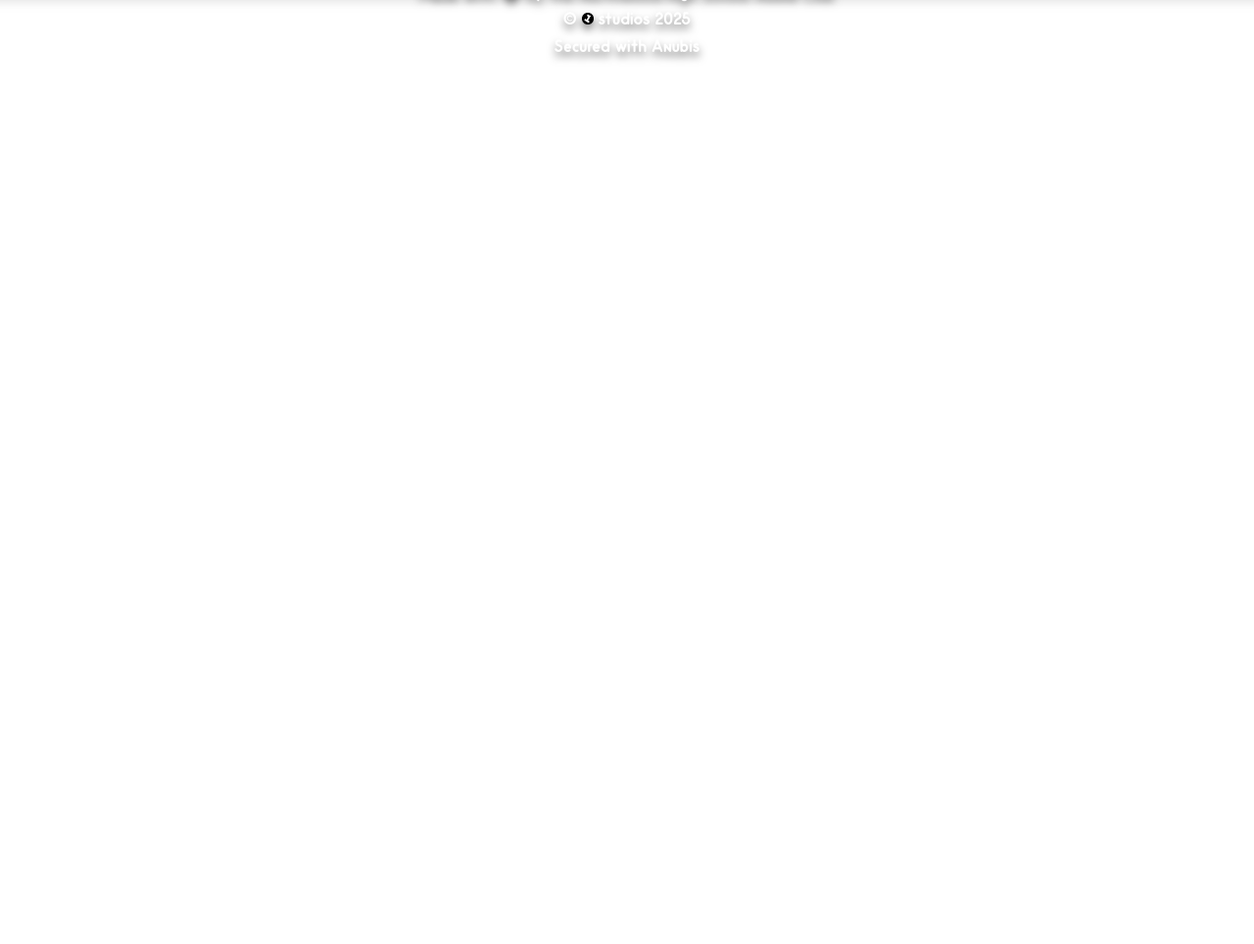
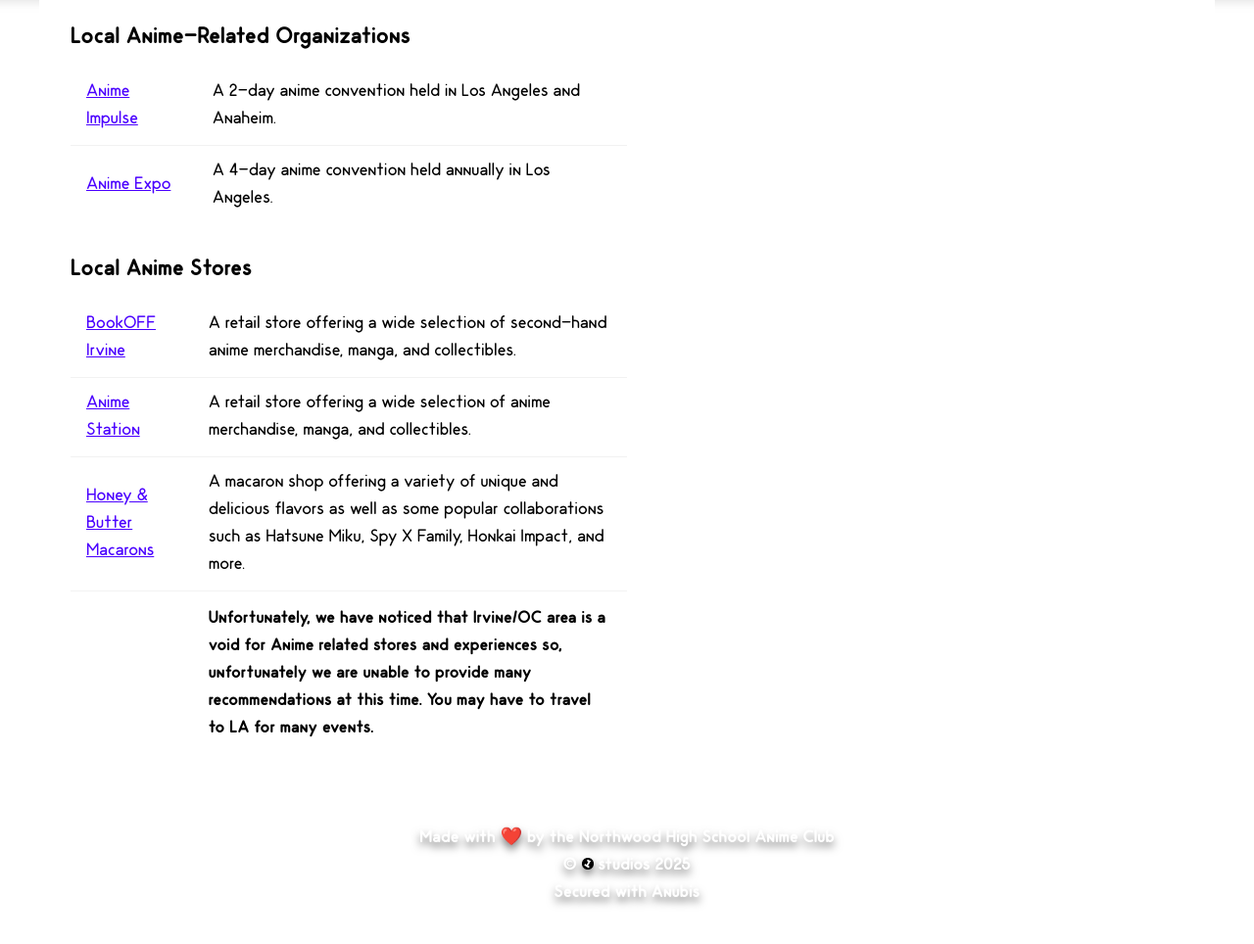
Before and after one commit to primitt/nac.moe, a Flask app: page /resources in a window 1280 px wide. Shown: the part 945-1909 px from the top of the page at 98% size. Before the commit the page ends 1007 px from the top, so only its background shows below. Run offline with Flask 3, Linux system fonts and the light colour scheme; some libraries are stand-ins or nearby versions; some web fonts are replaced.

Commit message:
recourses done for now

```diff
--- a/templates/header.html
+++ b/templates/header.html
@@ -10,6 +10,7 @@
             <li><a href="/events" class="odinregular">Events</a></li>
             <li><a href="/news" class="odinregular">News</a></li>
             <li><a href="/officers" class="odinregular">Staff</a></li>
+            <li><a href="/resources" class="odinregular">Resources</a></li>
         </ul>
     </div>
 </div>
--- a/templates/resources.html
+++ b/templates/resources.html
@@ -119,7 +119,7 @@
                                 class="text-lg badge badge-soft badge-accent">beta</span></h2>
                         <div class="divider mt-0 mb-2"></div>
                         <h3 class="odinbold text-2xl text-black mb-2">Anime Encyclopedia's and Resources</h3>
-                        <table class="table w-full md:w-1/2 w-full">
+                        <table class="table w-full md:w-1/2 w-full text-lg">
                             <tbody>
                                 <tr>
                                     <td class="odinregular text-black"><a href="https://myanimelist.net/"
@@ -150,30 +150,72 @@
                             </tbody>
                         </table>
                         <h3 class="odinbold text-2xl text-black mb-2 mt-5">Anime Culture & History</h3>
-                        <table class="table w-full md:w-1/2 w-full">
+                        <table class="table w-full md:w-1/2 w-full text-lg">
                             <tbody>
                                 <tr>
-                                    <td class="odinregular text-black"><a href="https://www.nippon.com/en/features/h00043/"
+                                    <td class="odinregular text-black"><a
+                                            href="https://www.nippon.com/en/features/h00043/"
                                             class="link link-primary">The History of Anime by Nippon.com</a></td>
-                                    <td class="odinregular text-black">An insightful article exploring the evolution of anime
+                                    <td class="odinregular text-black">An insightful article exploring the evolution of
+                                        anime
                                         and its cultural impact.</td>
                                 </tr>
                             </tbody>
                             <tbody>
                                 <tr>
-                                    <td class="odinregular text-black"><a href="https://ipfs.io/ipfs/bafybeibgxitb63epksxpfo34embv2dfspqp2izz7dm6kghmwdxopforv7a"
+                                    <td class="odinregular text-black"><a
+                                            href="https://ipfs.io/ipfs/bafybeibgxitb63epksxpfo34embv2dfspqp2izz7dm6kghmwdxopforv7a"
                                             class="link link-primary">Anime: A History by Johnathan Clements</a></td>
-                                    <td class="odinregular text-black">A textbook for the full history of anime.</td>
+                                    <td class="odinregular text-black">A textbook for the full history of anime (this is a slow link and a large book, it may take a couple seconds to load)</td>
                                 </tr>
                             </tbody>
                         </table>
                         <h3 class="odinbold text-2xl text-black mb-2 mt-5">Local Anime-Related Organizations</h3>
-                        <table class="table w-full md:w-1/2 w-full">
+                        <table class="table w-full md:w-1/2 w-full text-lg">
                             <tbody>
                                 <tr>
-                                    <td class="odinregular text-black"><a href=""
-                                            class="link link-primary"></a></td>
+                                    <td class="odinregular text-black"><a href="https://animeimpulse.com/"
+                                            class="link link-primary">Anime Impulse</a></td>
+                                    <td class="odinregular text-black">A 2-day anime convention held in Los Angeles and
+                                        Anaheim.</td>
+                                </tr>
+                                <tr>
+                                    <td class="odinregular text-black"><a href="https://anime-expo.org/"
+                                            class="link link-primary">Anime Expo</a></td>
+                                    <td class="odinregular text-black">A 4-day anime convention held annually in Los
+                                        Angeles.</td>
+                                </tr>
+                            </tbody>
+                        </table>
+                        <h3 class="odinbold text-2xl text-black mb-2 mt-5">Local Anime Stores</h3>
+                        <table class="table w-full md:w-1/2 w-full text-lg">
+                            <tbody>
+                                <tr>
+                                    <td class="odinregular text-black"><a
+                                            href="https://www.bookoffusa.com/bookoff-irvine/"
+                                            class="link link-primary">BookOFF Irvine</a></td>
+                                    <td class="odinregular text-black">A retail store offering a wide selection of
+                                        second-hand anime merchandise, manga, and collectibles.</td>
+                                </tr>
+                                <tr>
+                                    <td class="odinregular text-black"><a href="https://www.animestation.com/"
+                                            class="link link-primary">Anime Station</a></td>
+                                    <td class="odinregular text-black">A retail store offering a wide selection of anime
+                                        merchandise, manga, and collectibles.</td>
+                                </tr>
+                                <tr>
+                                    <td class="odinregular text-black"><a href="https://www.honeynbutter.com/"
+                                            class="link link-primary">Honey & Butter Macarons</a></td>
+                                    <td class="odinregular text-black">A macaron shop offering a variety of unique and
+                                        delicious flavors as well as some popular collaborations such as Hatsune Miku,
+                                        Spy X Family, Honkai Impact, and more.</td>
+                                </tr>
+                                <tr>
                                     <td class="odinregular text-black"></td>
+                                    <td class="odinregular text-black font-bold">Unfortunately, we have noticed that Irvine/OC
+                                        area is a void for Anime related stores and experiences so, unfortunately we are
+                                        unable to provide many recommendations at this time. You may have to travel to
+                                        LA for many events.</td>
                                 </tr>
                             </tbody>
                         </table>
```
Also changed, not shown: templates/index.html (+0 -11 lines).
